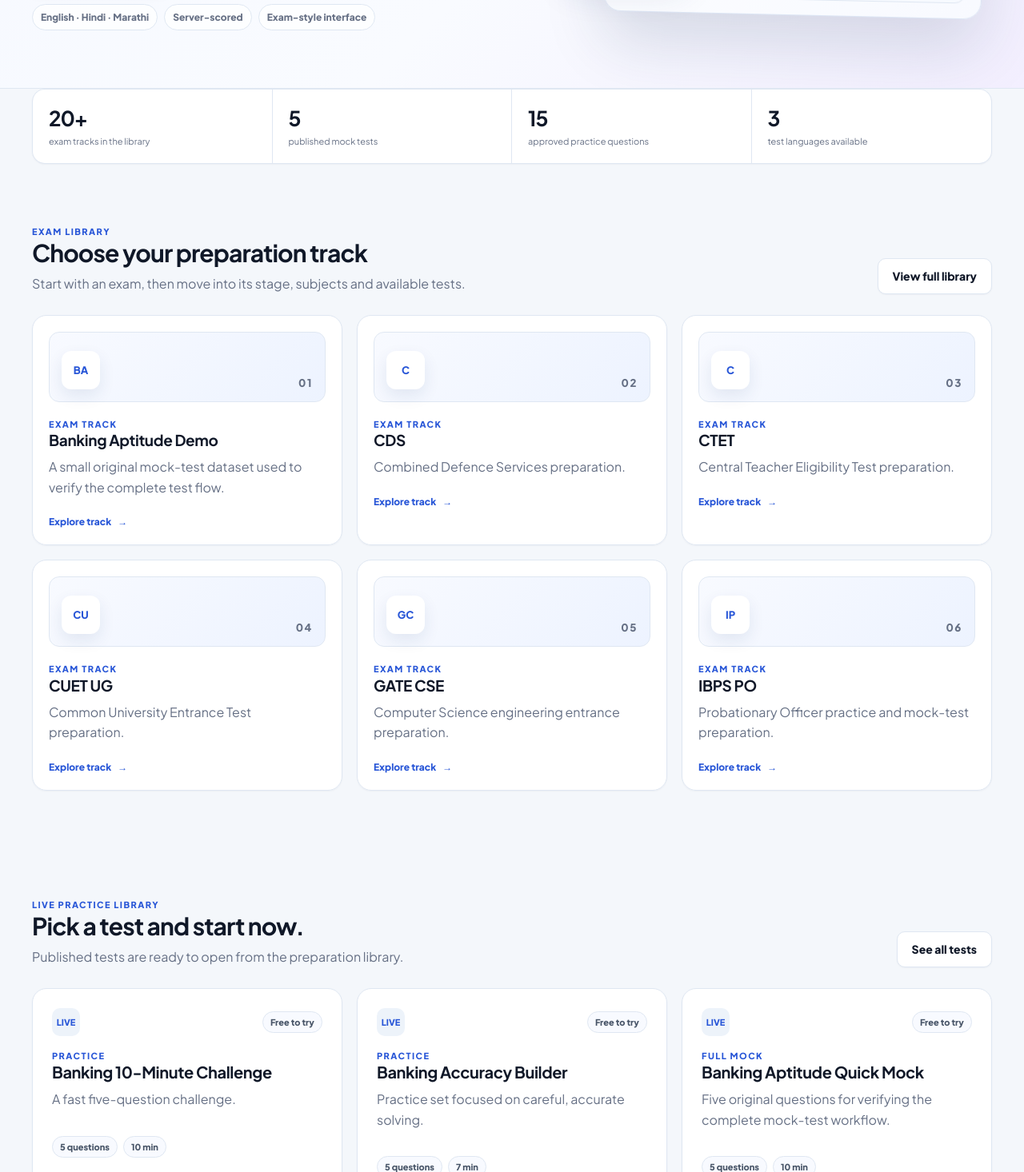
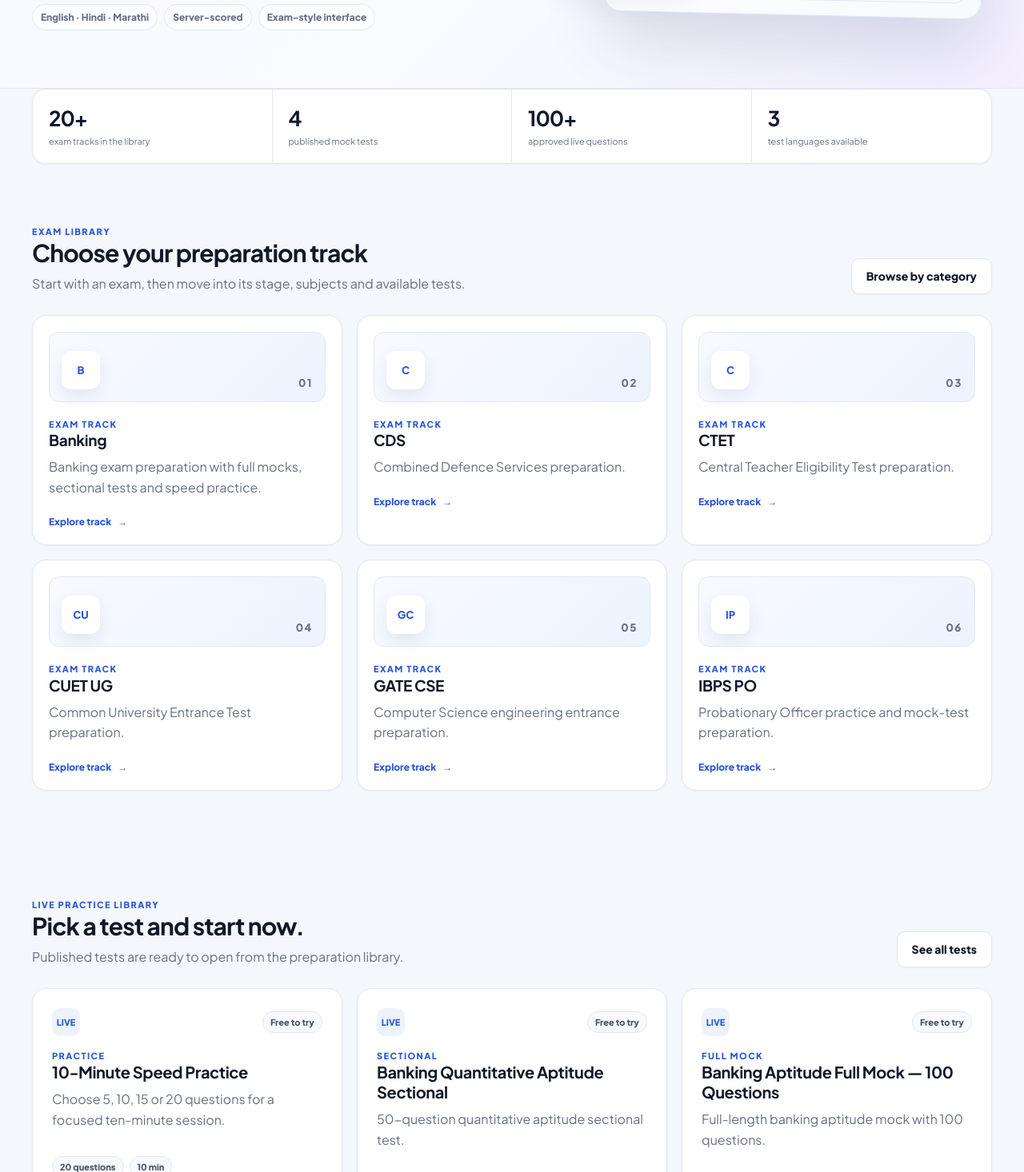
Before and after one commit to RajeshKhandare/mockwebsite, a Next.js app: page / in a window 1280 px wide. Shown: the part 644-2110 px from the top of the page at 80% size. Built offline with nearby package versions, Linux system fonts and the light colour scheme.

Commit message:
simplify homepage path and use live test slugs

```diff
--- a/app/page.tsx
+++ b/app/page.tsx
@@ -1,7 +1,7 @@
 import Link from "next/link";
 
 const featuredExams = [
-  ["Banking Aptitude Demo", "banking-demo", "A small original mock-test dataset used to verify the complete test flow."],
+  ["Banking", "banking-demo", "Banking exam preparation with full mocks, sectional tests and speed practice."],
   ["CDS", "cds", "Combined Defence Services preparation."],
   ["CTET", "ctet", "Central Teacher Eligibility Test preparation."],
   ["CUET UG", "cuet-ug", "Common University Entrance Test preparation."],
@@ -16,9 +16,9 @@ const featuredExams = [
 ] as const;
 
 const featuredTests = [
-  ["Banking 10-Minute Challenge", "banking-10-minute-challenge-01", "A fast five-question challenge.", "practice", 5, 10],
-  ["Banking Accuracy Builder", "banking-accuracy-builder-01", "Practice set focused on careful, accurate solving.", "practice", 5, 7],
-  ["Banking Aptitude Quick Mock", "banking-demo-quick-01", "Five original questions for verifying the complete mock-test workflow.", "full_mock", 5, 10],
+  ["10-Minute Speed Practice", "banking-speed-10m", "Choose 5, 10, 15 or 20 questions for a focused ten-minute session.", "practice", 20, 10],
+  ["Banking Quantitative Aptitude Sectional", "banking-quant-sectional-50", "50-question quantitative aptitude sectional test.", "sectional", 50, 30],
+  ["Banking Aptitude Full Mock — 100 Questions", "banking-demo-quick-01", "Full-length banking aptitude mock with 100 questions.", "full_mock", 100, 60],
 ] as const;
 
 export default function HomePage() {
@@ -36,7 +36,7 @@ export default function HomePage() {
               <button type="submit">Search</button>
             </form>
             <div className="actions">
-              <Link className="btn btn-primary" href="/tests">Explore mock tests</Link>
+              <Link className="btn btn-primary" href="/exams">Choose an exam</Link>
               <Link className="btn btn-secondary" href="/exams">Explore exams</Link>
             </div>
             <div className="hero-proof">
@@ -60,8 +60,8 @@ export default function HomePage() {
       <section className="stats-strip">
         <div className="container stats-wide">
           <div><strong>20+</strong><span>exam tracks in the library</span></div>
-          <div><strong>5</strong><span>published mock tests</span></div>
-          <div><strong>15</strong><span>approved practice questions</span></div>
+          <div><strong>4</strong><span>published mock tests</span></div>
+          <div><strong>100+</strong><span>approved live questions</span></div>
           <div><strong>3</strong><span>test languages available</span></div>
         </div>
       </section>
@@ -70,7 +70,7 @@ export default function HomePage() {
         <div className="container">
           <div className="section-header">
             <div><div className="eyebrow">Exam library</div><h2>Choose your preparation track</h2><p>Start with an exam, then move into its stage, subjects and available tests.</p></div>
-            <Link className="button secondary" href="/exams">View full library</Link>
+            <Link className="button secondary" href="/exams">Browse by category</Link>
           </div>
           <div className="grid exam-card-grid">
             {featuredExams.slice(0, 6).map(([name, slug, description], index) => (
```
